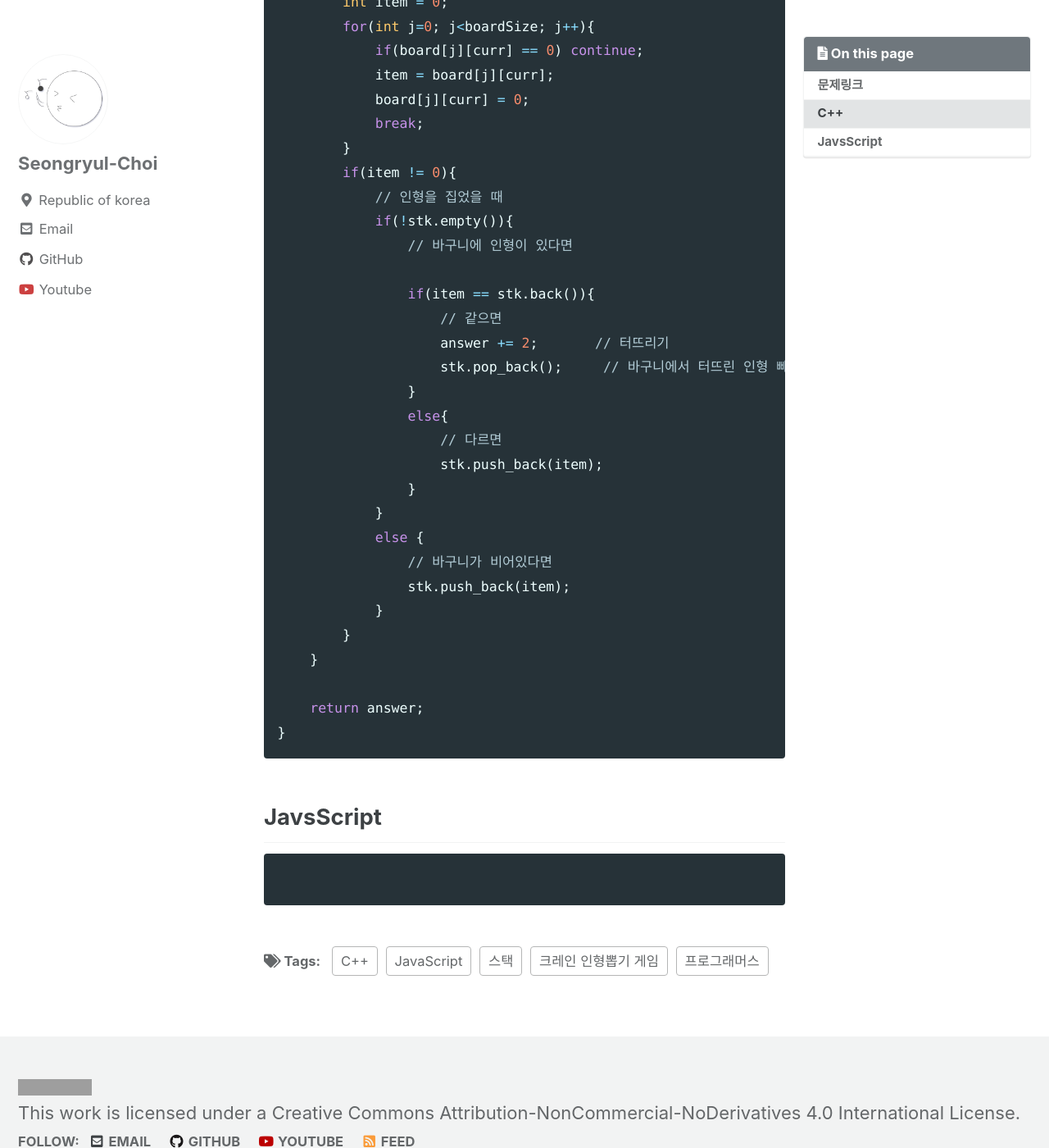
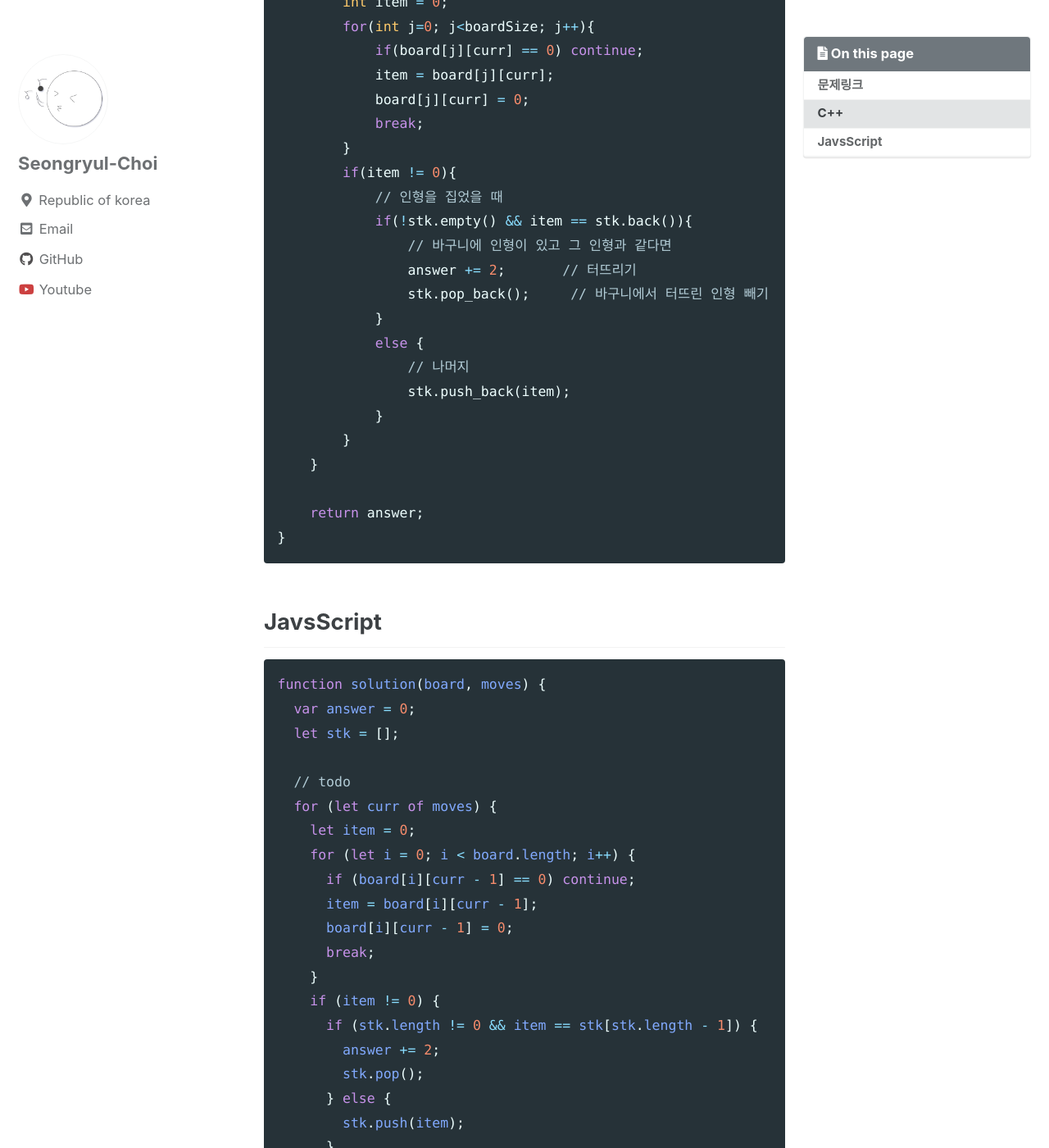
Before and after one commit to ryulurala/ryulurala.github.io, a Jekyll site: the page built from _posts/2021-01-17-2.md, in a window 1280 px wide and 1400 px high, scrolled down 1083 px. Shown: the whole window at 82% size. Built offline with Jekyll 4.4.1, drawn with Linux system fonts in a browser that asks for light colours; cached includes are drawn as plain includes; grey boxes are pictures that could not be loaded.

Commit message:
Posting JavaScript coding test solution

````diff
--- a/_posts/2021-01-17-2.md
+++ b/_posts/2021-01-17-2.md
@@ -42,21 +42,13 @@ int solution(vector<vector<int>> board, vector<int> moves) {
         }
         if(item != 0){
             // 인형을 집었을 때
-            if(!stk.empty()){
-                // 바구니에 인형이 있다면
-
-                if(item == stk.back()){
-                    // 같으면
-                    answer += 2;       // 터뜨리기
-                    stk.pop_back();     // 바구니에서 터뜨린 인형 빼기
-                }
-                else{
-                    // 다르면
-                    stk.push_back(item);
-                }
+            if(!stk.empty() && item == stk.back()){
+                // 바구니에 인형이 있고 그 인형과 같다면
+                answer += 2;       // 터뜨리기
+                stk.pop_back();     // 바구니에서 터뜨린 인형 빼기
             }
             else {
-                // 바구니가 비어있다면
+                // 나머지
                 stk.push_back(item);
             }
         }
@@ -69,5 +61,29 @@ int solution(vector<vector<int>> board, vector<int> moves) {
 ## JavsScript
 
 ```javascript
+function solution(board, moves) {
+  var answer = 0;
+  let stk = [];
 
+  // todo
+  for (let curr of moves) {
+    let item = 0;
+    for (let i = 0; i < board.length; i++) {
+      if (board[i][curr - 1] == 0) continue;
+      item = board[i][curr - 1];
+      board[i][curr - 1] = 0;
+      break;
+    }
+    if (item != 0) {
+      if (stk.length != 0 && item == stk[stk.length - 1]) {
+        answer += 2;
+        stk.pop();
+      } else {
+        stk.push(item);
+      }
+    }
+  }
+
+  return answer;
+}
 ```
````
